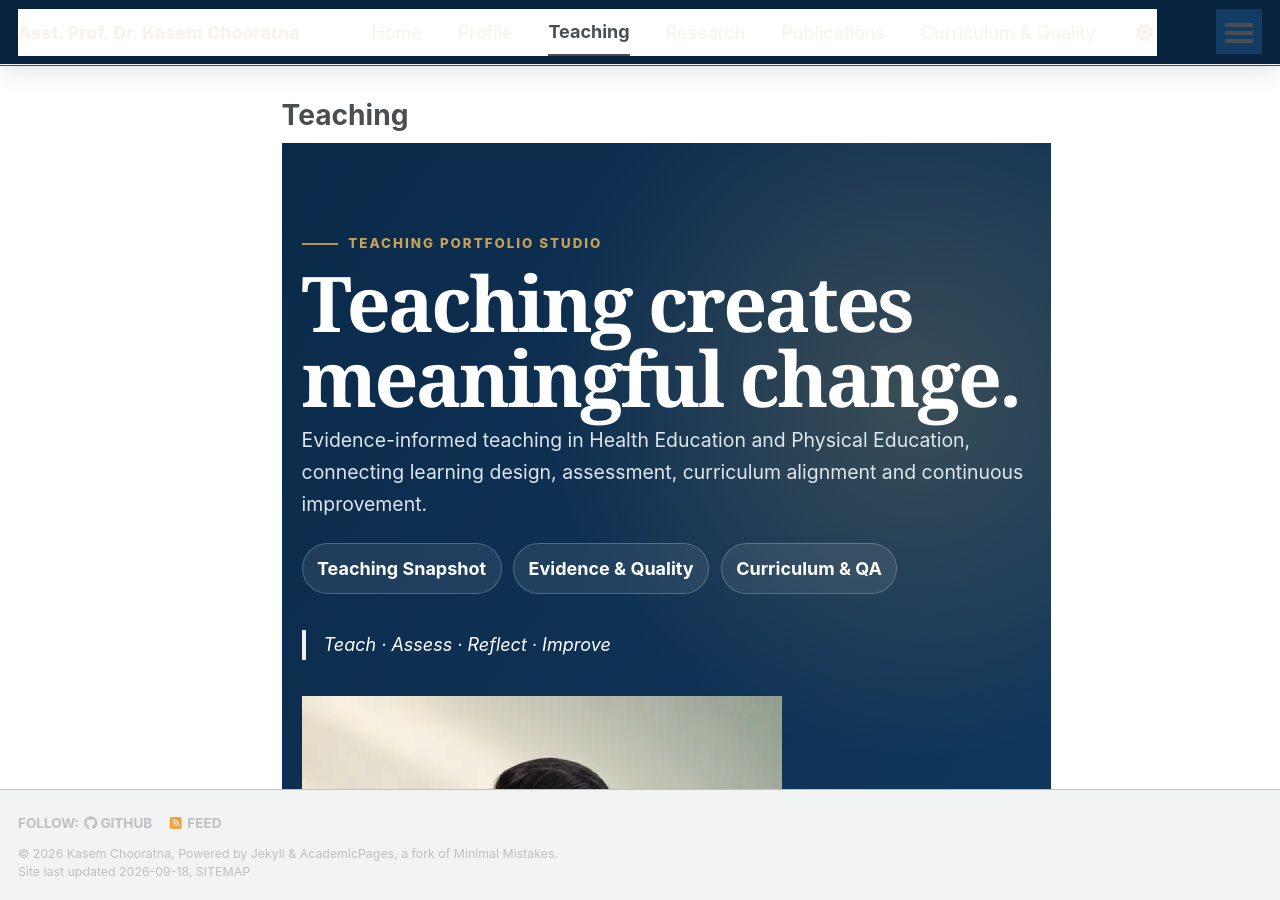
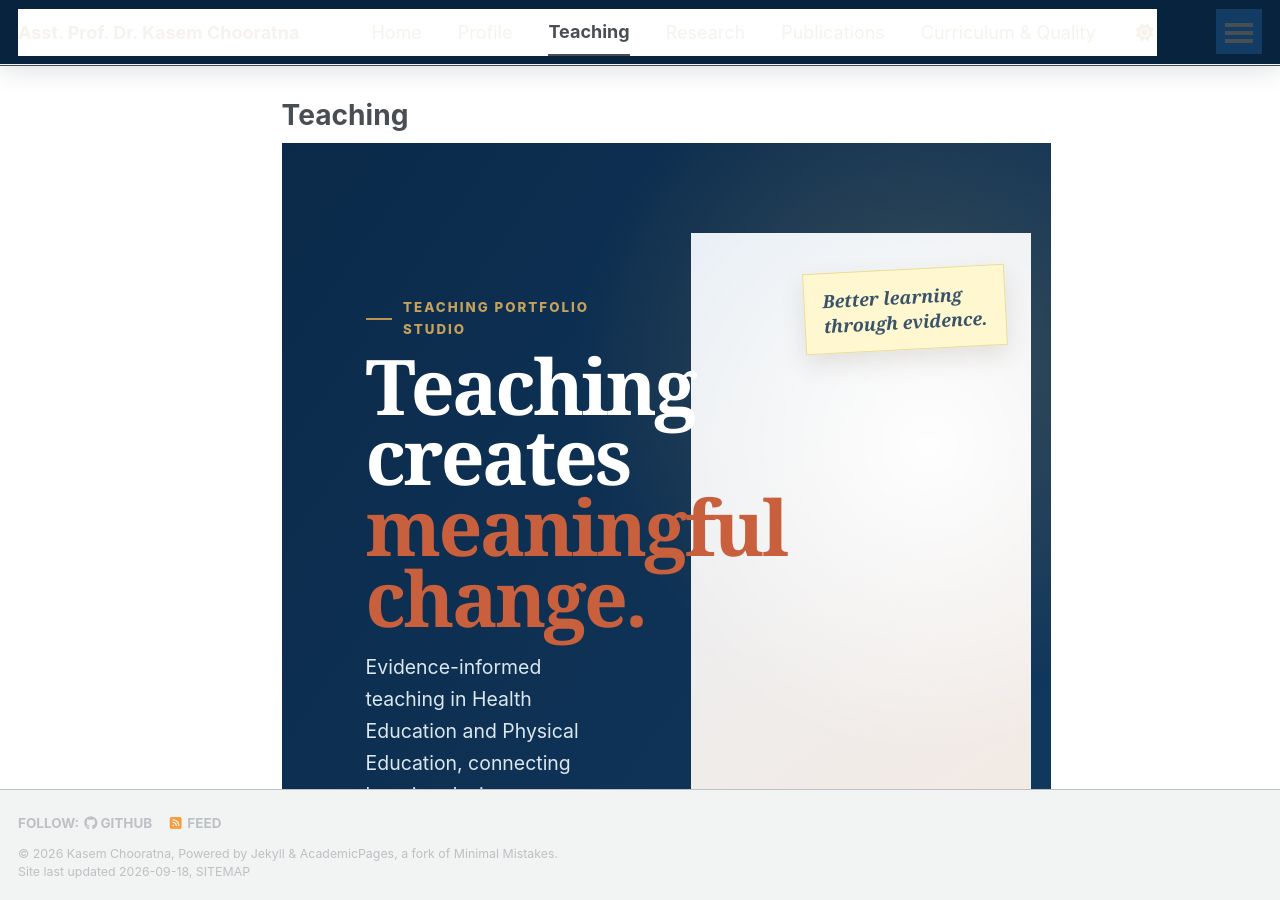
Before and after one commit to kasemch/kasemch.github.io, a Jekyll site: the page built from _pages/teaching.html, in a window 1280 px wide and 900 px high. Built offline with Jekyll 4.4.1, drawn with Linux system fonts in a browser that asks for light colours; a style sheet for code colours, icons or effects is not loaded.

Commit message:
Load Teaching Portfolio Studio stylesheet

```diff
--- a/_includes/head/custom.html
+++ b/_includes/head/custom.html
@@ -104,6 +104,7 @@
 {% if page.url == '/teaching/' %}
 <link rel="stylesheet" href="{{ '/assets/css/teaching-dashboard.css' | relative_url }}">
 <link rel="stylesheet" href="{{ '/assets/css/progress-visual-system.css' | relative_url }}">
+<link rel="stylesheet" href="{{ '/assets/css/teaching-portfolio-studio.css' | relative_url }}">
 <script src="{{ '/assets/js/teaching-dashboard.js' | relative_url }}" defer></script>
 {% endif %}
 
```
